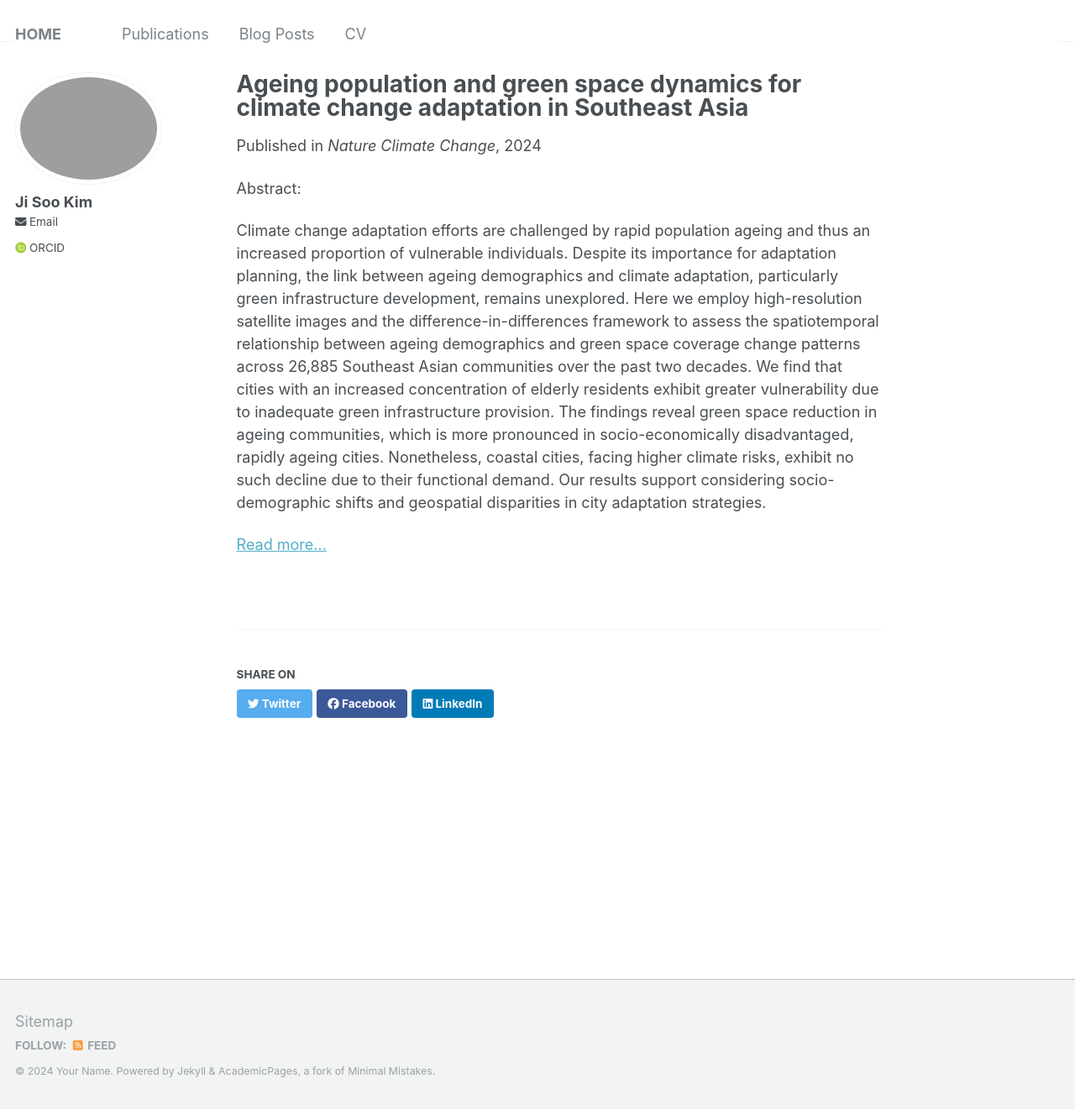
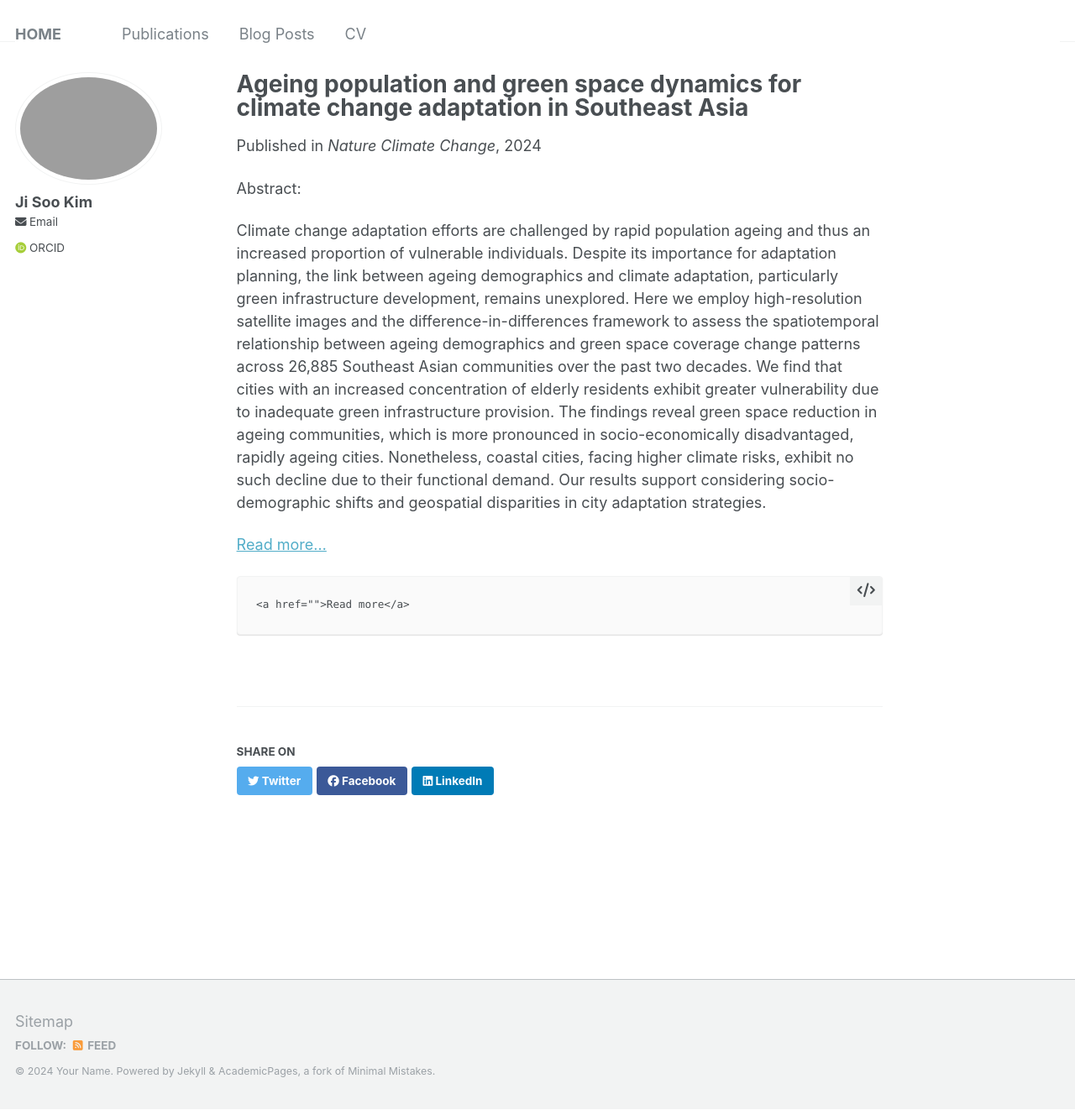
Before and after one commit to jk-jisookim/jk-jisookim.github.io, a Jekyll site: the page built from _publications/2024-03-29-paper.md, in a window 1280 px wide and 1322 px high. Shown: the whole window at 84% size. Built offline with Jekyll 4.4.1, drawn with Linux system fonts in a browser that asks for light colours; some web fonts are replaced.

Commit message:
Update 2024-03-29-paper.md

```diff
--- a/_publications/2024-03-29-paper.md
+++ b/_publications/2024-03-29-paper.md
@@ -14,3 +14,5 @@ Abstract:
 Climate change adaptation efforts are challenged by rapid population ageing and thus an increased proportion of vulnerable individuals. Despite its importance for adaptation planning, the link between ageing demographics and climate adaptation, particularly green infrastructure development, remains unexplored. Here we employ high-resolution satellite images and the difference-in-differences framework to assess the spatiotemporal relationship between ageing demographics and green space coverage change patterns across 26,885 Southeast Asian communities over the past two decades. We find that cities with an increased concentration of elderly residents exhibit greater vulnerability due to inadequate green infrastructure provision. The findings reveal green space reduction in ageing communities, which is more pronounced in socio-economically disadvantaged, rapidly ageing cities. Nonetheless, coastal cities, facing higher climate risks, exhibit no such decline due to their functional demand. Our results support considering socio-demographic shifts and geospatial disparities in city adaptation strategies.
 
 {{ post.content | split: site.excerpt_separator | first }} <a class="read-more" href="https://www.nature.com/articles/s41558-024-01980-w">Read more...</a>
+
+    <a href="{{https://www.nature.com/articles/s41558-024-01980-w}}{{https://www.nature.com/articles/s41558-024-01980-w}}">Read more</a>
```
